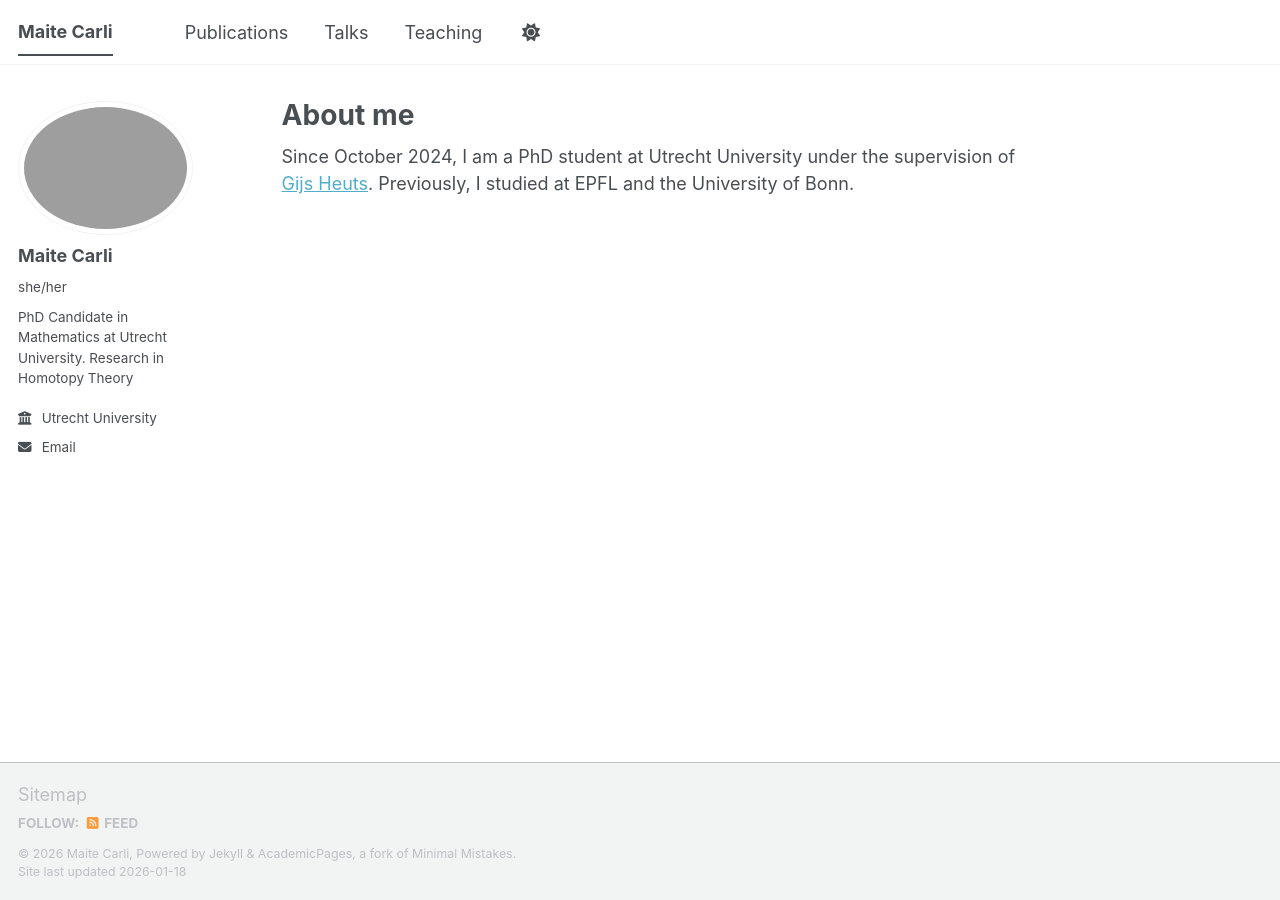
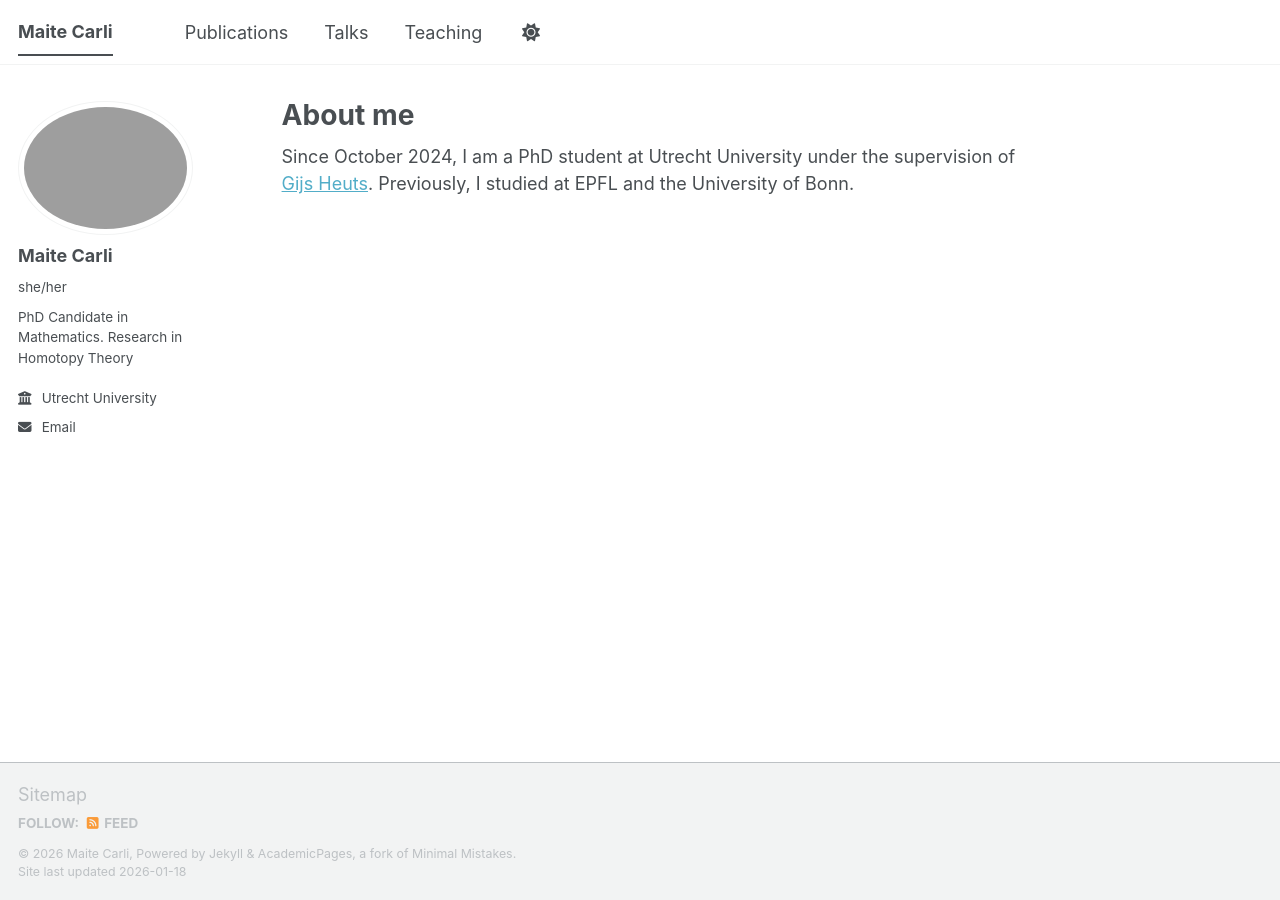
Before and after one commit to Maite-Carli/Maite-Carli.github.io, a Jekyll site: the page built from _pages/about.md, in a window 1280 px wide. Built offline with Jekyll 4.4.1, drawn with Linux system fonts in a browser that asks for light colours; a script bundle is joined from its source files by our own code; library files that are not in the unit come from our copies.

Commit message:
Update _config.yml

```diff
--- a/_config.yml
+++ b/_config.yml
@@ -26,7 +26,7 @@ author:
   avatar           : "profile_square.jpg"
   name             : "Maite Carli"
   pronouns         : "she/her"
-  bio              : "PhD Candidate in Mathematics at Utrecht University. Research in Homotopy Theory"
+  bio              : "PhD Candidate in Mathematics. Research in Homotopy Theory"
   location         : #""
   employer         : "Utrecht University"
   uri              : # URL
```
